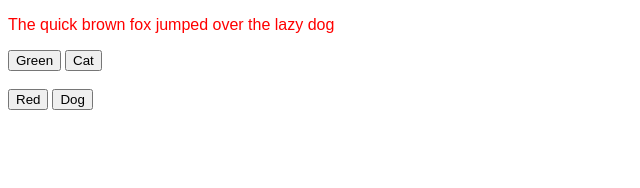
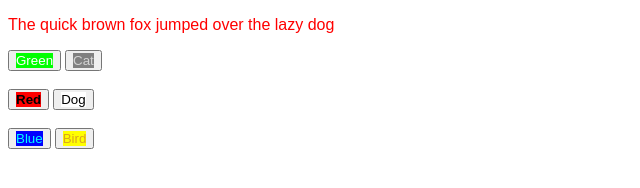
Before and after one commit to KTProg-2024/javascript-1-Kjkauz, a plain HTML site: page index.html in a window 1280 px wide. Shown: the whole page, without its empty margins (0-640 px from the left). Drawn offline with Linux system fonts and the light colour scheme.

Commit message:
background color and font color

```diff
--- a/Button.js
+++ b/Button.js
@@ -17,3 +17,13 @@ function red()
 {
 	document.getElementById("color").style.color="red";
 }
+
+function blue()
+{
+  document.getElementById("color").style.color="blue";
+}
+
+function bird()
+{
+  document.getElementById("animal").innerHTML="bird";
+}
--- a/index.html
+++ b/index.html
@@ -9,10 +9,13 @@
 
 		<p id="color">The quick brown fox jumped over the lazy <span id="animal">dog</span></p>
 		<script src="Button.js"></script>
-		<button type="button" onclick="green()">Green</button>
-		<button type="button" onclick="cat()">Cat</button>
+		<button type="button" onclick="green()"><a id="green">Green</button></a>
+		<button type="button" onclick="cat()"><d id="cat">Cat</button></d>
     <br><br>
-    <button type="button" onclick="red()">Red</button>
-    <button type="button" onclick="dog()">Dog</button>
+    <button type="button" onclick="red()"><b id="red">Red</button></b>
+    <button type="button" onclick="dog()"><e id="dog">Dog</button><e>
+    <br><br>
+    <button type="button" onclick="blue()"><c id="blue">Blue</button></c>
+    <button type="button" onclick="bird()"><f id="bird">Bird</button></f>
 	</body>
 </html>
--- a/style.css
+++ b/style.css
@@ -2,3 +2,27 @@ p {
 	font-family: Arial;
 	color: red;
 }
+a {
+  background-color: rgb(0, 255, 0);
+  color: white;
+}
+b {
+  background-color: red;
+  color: black
+}
+c {
+  background-color: blue;
+  color: aqua;
+}
+d {
+  background-color: gray;
+  color: lightgray;
+}
+e {
+  background-color: white;
+  color: black;
+}
+f {
+  background-color: yellow;
+  color: goldenrod;
+}
```
